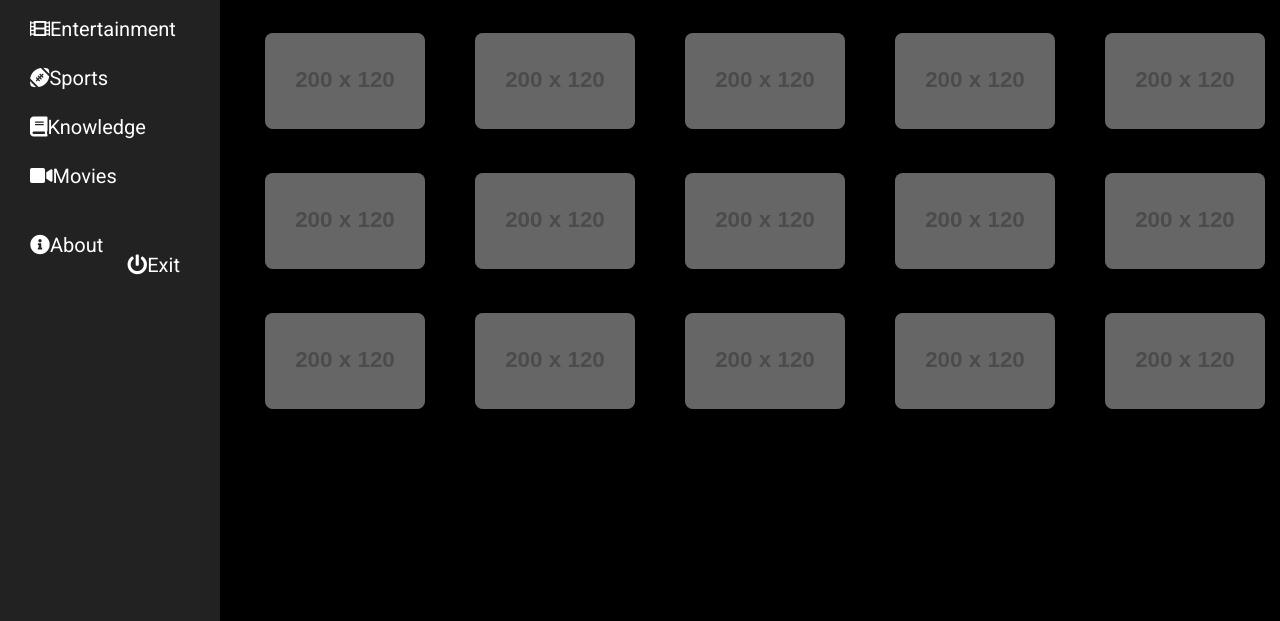
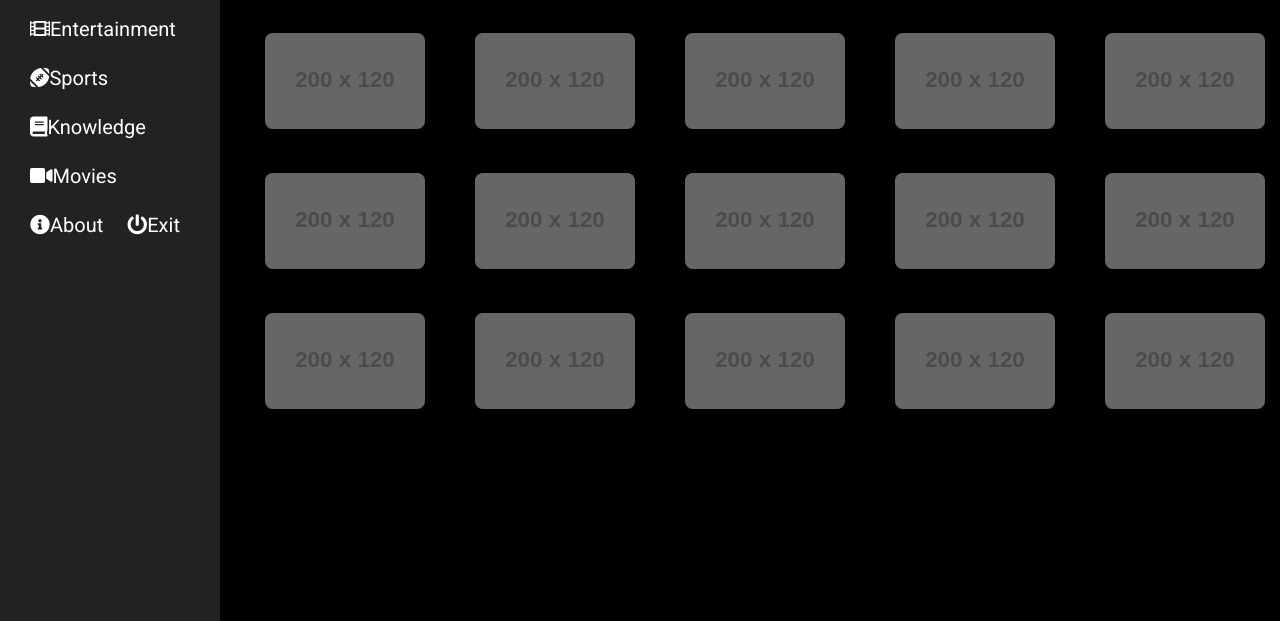
Before and after one commit to firzi15/duomamet.github.io, a plain HTML site: page test.html in a window 1280 px wide. Shown: the part 179-800 px from the top of the page. Drawn offline with Linux system fonts and the light colour scheme; placeholder pictures from the web are drawn by us.

Commit message:
Update test.html

```diff
--- a/test.html
+++ b/test.html
@@ -75,10 +75,6 @@
     background-color: red; /* Background merah */
     border: 2px solid red; /* Border merah */
     padding: 4px 8px; /* Penyesuaian padding untuk memperhatikan border */
-}
-
-    .sidebar ul li:last-child {
-    margin-top: 40px;
 }
        /* Menyembunyikan teks saat sidebar dinonaktifkan */
 .sidebar.disabled ul li .text {
```
